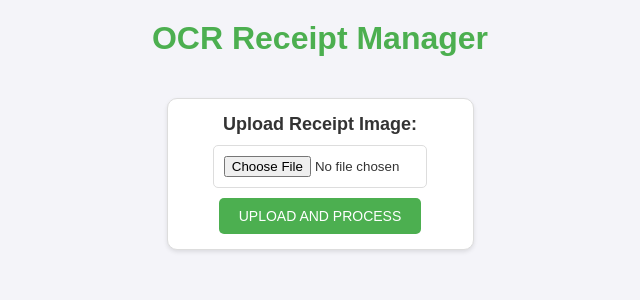
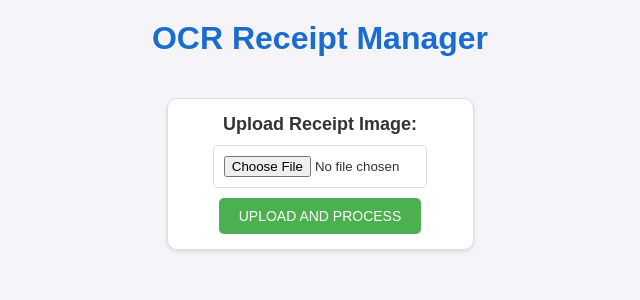
Before and after one commit to Tirthaz/OCR-Receipt-Manager, a Flask app: page / in a window 1280 px wide. Shown: the top 300 px of the page, without its empty margins (320-960 px from the left). Run offline with Flask 3, Linux system fonts and the light colour scheme.

Commit message:
Update styles.css

```diff
--- a/static/styles.css
+++ b/static/styles.css
@@ -9,7 +9,7 @@ body {
 }
 
 h1 {
-    color: #4CAF50;
+    color: #1b6ccf;
     margin-top: 20px;
 }
 
```
